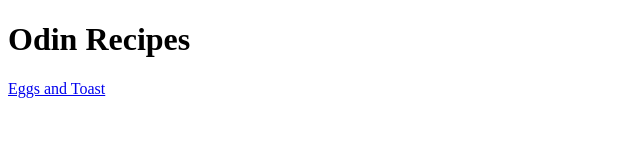
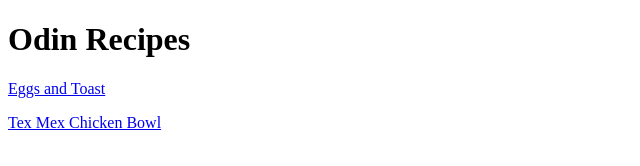
Before and after one commit to cstamper93/odin_recipes_mobile, a plain HTML site: page index.html in a window 1280 px wide. Shown: the whole page, without its empty margins (0-640 px from the left). Drawn offline with Linux system fonts and the light colour scheme.

Commit message:
Add link for recipe

```diff
--- a/index.html
+++ b/index.html
@@ -8,5 +8,6 @@
     <body>
         <h1>Odin Recipes</h1>
         <a href="recipes/eggs_and_toast.html">Eggs and Toast</a>
+        <p><a href="recipes/tex_mex_chicken_bowl.html">Tex Mex Chicken Bowl</a></p>
     </body>
 </html>
```
